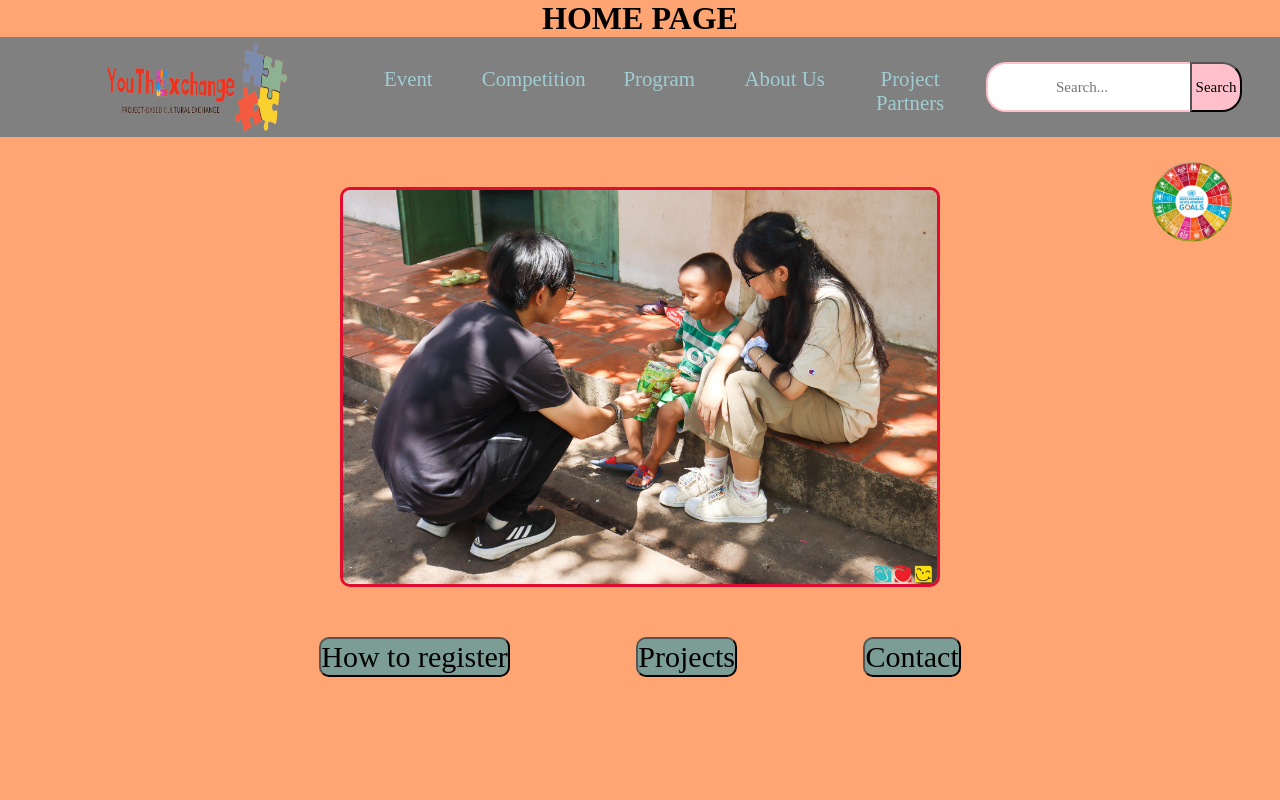
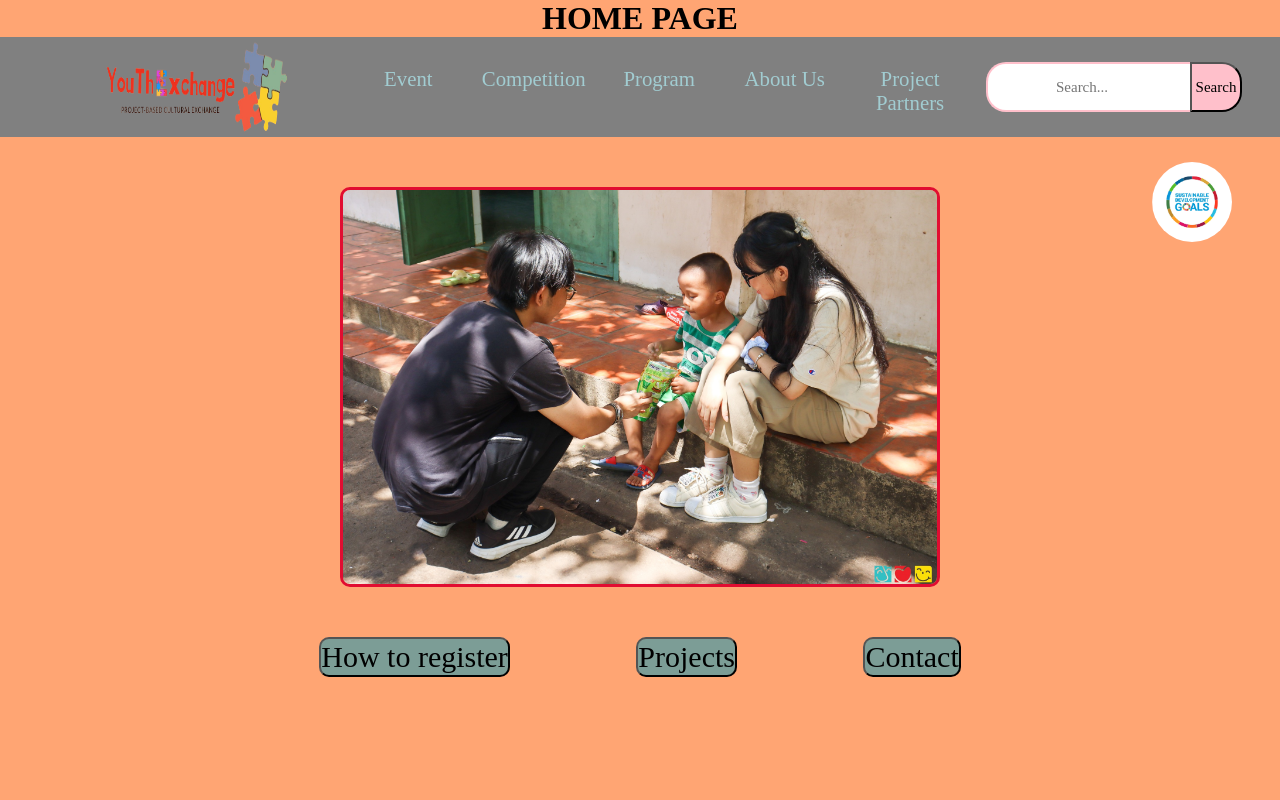
Before and after one commit to Koa28062004/YouThexchange-Project, a React (Create React App) app in the folder GUI/: page / in a window 1280 px wide. Shown: the top 800 px of the page. Built offline with nearby package versions, Linux system fonts and the light colour scheme.

Commit message:
RWD/GUI - Add SDGs page

```diff
--- a/GUI/src/App.js
+++ b/GUI/src/App.js
@@ -1,11 +1,13 @@
 import React from "react";
 import "./App.css";
 import Homepage from "./Homepage/Homepages";
+// import Sdgs from "./SDGs_Page/SDGs_Main"
 
 function App() {
   return (
     <div>
       <Homepage />
+      {/* <Sdgs /> */}
     </div>
   );
 }
--- a/GUI/src/SDGs_Page/SDGs_Footer/SDG_Footer.js
+++ b/GUI/src/SDGs_Page/SDGs_Footer/SDG_Footer.js
@@ -19,7 +19,6 @@ const Footer = () => {
               <li>
                 <a href="#">Copyright</a>
               </li>
-              {/* Add other footer links here */}
             </ul>
           </div>
 
@@ -29,7 +28,6 @@ const Footer = () => {
               <a href="https://www.facebook.com/profile.php?id=100094353529762&mibextid=LQQJ4d">
                 <i className="fab fa-facebook-f"></i>
               </a>
-              {/* Add other social links here */}
             </div>
           </div>
         </div>
--- a/GUI/src/SDGs_Page/SDGs_GoalBox/SDGs_GoalBox.js
+++ b/GUI/src/SDGs_Page/SDGs_GoalBox/SDGs_GoalBox.js
@@ -37,7 +37,6 @@ const GoalBox = (props) => {
             <br />
             <span className="small-text">Events</span>
           </h3>
-          {/* Add other details here */}
         </div>
         <a href="#" className="btn">
           <button>More info</button>
--- a/GUI/src/SDGs_Page/SDGs_Header/SDGs_Header.js
+++ b/GUI/src/SDGs_Page/SDGs_Header/SDGs_Header.js
@@ -16,7 +16,6 @@ const Header = () => {
             <span className="larger">169</span> <br />
             <span className="smaller">Targets</span>
           </h2>
-          {/* Add other header details here */}
         </div>
       </div>
     </div>
--- a/GUI/src/SDGs_Page/SDGs_Setup/SDGs_setup.css
+++ b/GUI/src/SDGs_Page/SDGs_Setup/SDGs_setup.css
@@ -1,7 +1,8 @@
 .SDGS_logo {
-  background-image: url("../../Images/logoSDGs.jpg");
+  background-image: url("../../Images/logoSDGs.png");
   background-size: contain;
   border-radius: 50%;
+  max-width: 100%;
   width: 80px;
   height: 80px;
   display: flex;
```
Also changed, not shown: GUI/src/SDGs_Page/SDGs_Main.js (+6 -7 lines), GUI/src/Images/logoSDGs.jpg (deleted), GUI/src/Images/logoSDGs.png (added).
